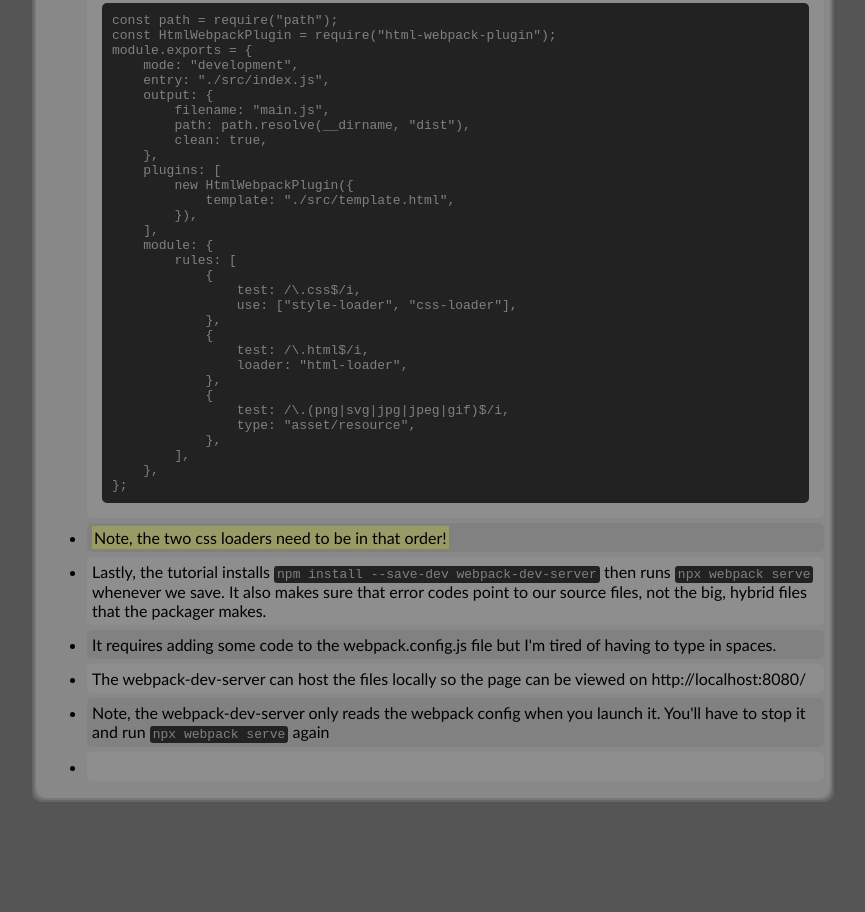
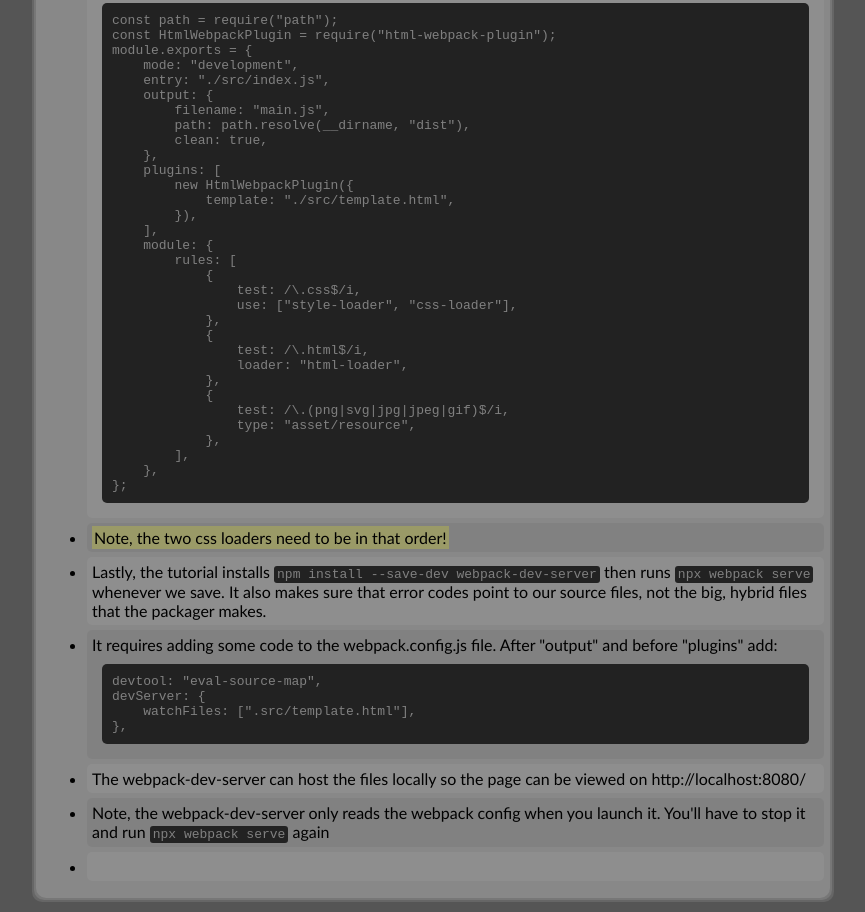
Before and after one commit to Robotkio/odin-notes, a plain HTML site: page 02-javascript.htm in a window 1280 px wide. Shown: the part 1665-2577 px from the top of the page, without its empty margins (207-1072 px from the left). Before the commit the page ends 2477 px from the top, so only its background shows below. Drawn offline with Linux system fonts and the light colour scheme.

Commit message:
add webpack-dev-server note

```diff
--- a/02-javascript.htm
+++ b/02-javascript.htm
@@ -428,7 +428,14 @@
                     </li>
                     <li><mark>Note, the two css loaders need to be in that order!</mark></li>
                     <li>Lastly, the tutorial installs <code>npm install --save-dev webpack-dev-server</code> then runs <code>npx webpack serve</code> whenever we save. It also makes sure that error codes point to our source files, not the big, hybrid files that the packager makes.</li>
-                    <li>It requires adding some code to the webpack.config.js file but I'm tired of having to type in spaces.</li>
+                    <li>It requires adding some code to the webpack.config.js file. After "output" and before "plugins" add:
+                        <code class="block">
+                            devtool: "eval-source-map",<br>
+                            devServer: {<br>
+                            &nbsp;&nbsp;&nbsp;&nbsp;watchFiles: [".src/template.html"],<br>
+                            },
+                        </code>
+                    </li>
                     <li>The webpack-dev-server can host the files locally so the page can be viewed on http://localhost:8080/</li>
                     <li>Note, the webpack-dev-server only reads the webpack config when you launch it. You'll have to stop it and run <code>npx webpack serve</code> again</li>
                     <li></li>
```
